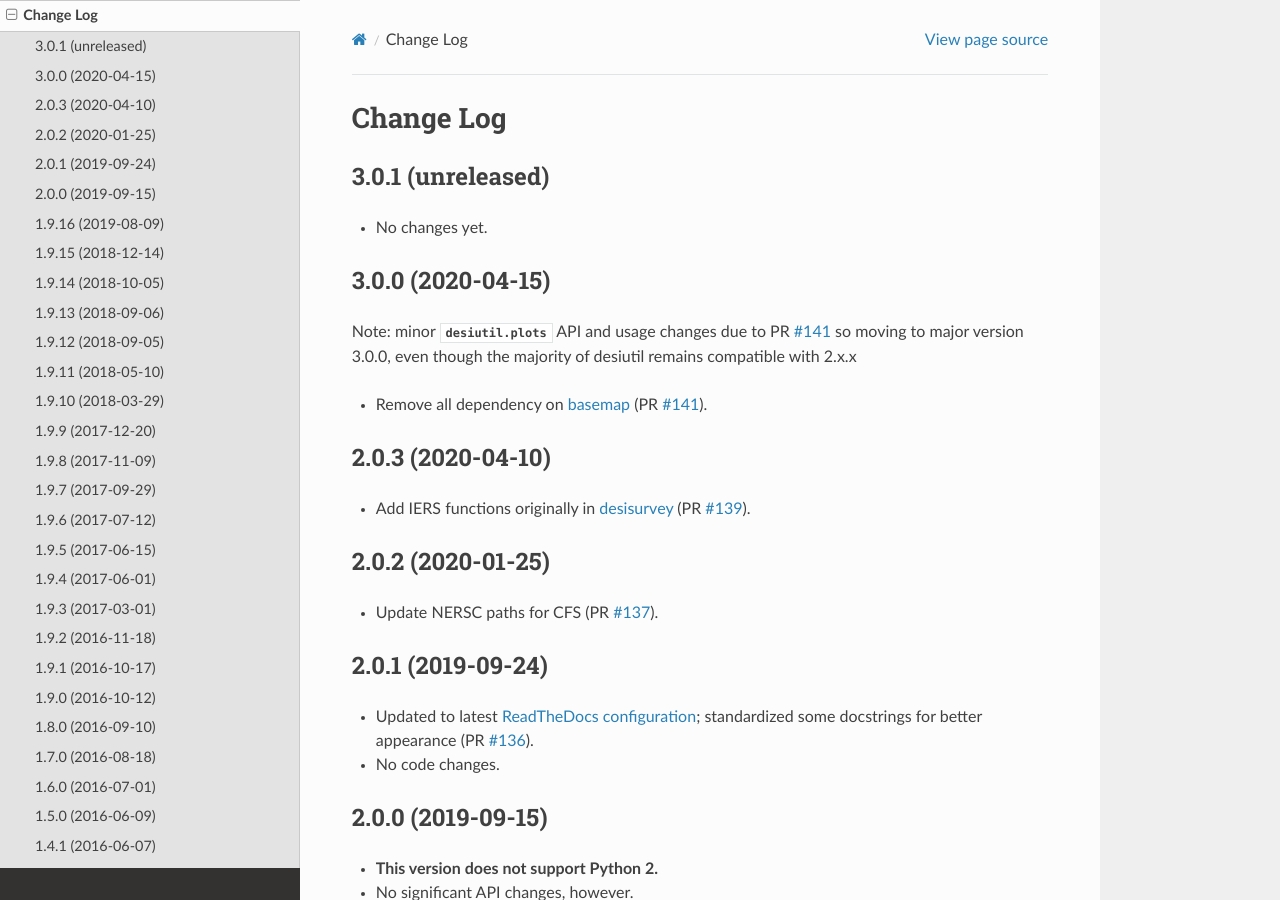
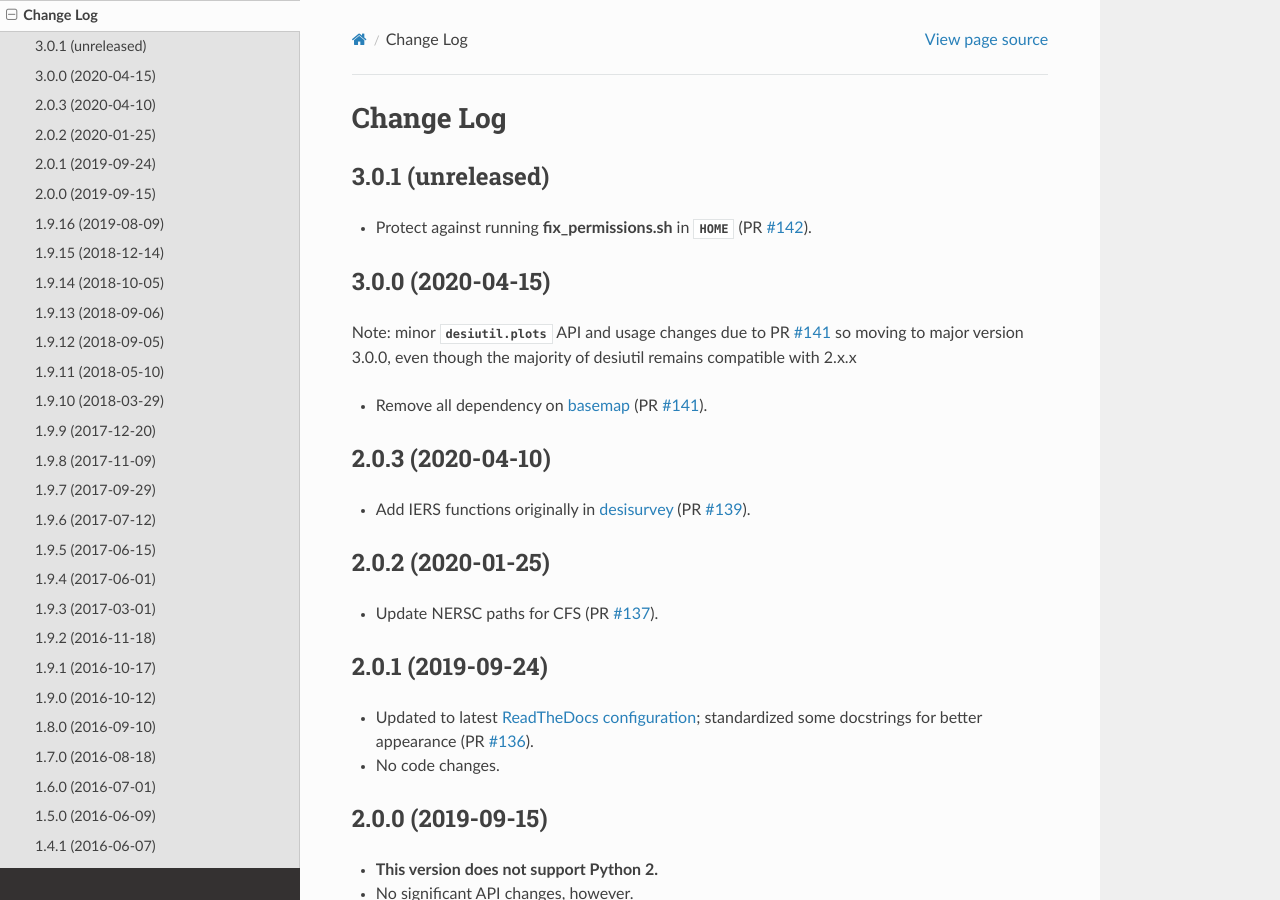
Before and after one commit to desihub/desiutil, a Sphinx documentation site: the page built from doc/changes.rst, in a window 1280 px wide and 900 px high. Built offline with Sphinx 7.4.7 and the Read the Docs theme 2.0.0, drawn with Linux system fonts in a browser that asks for light colours.

Commit message:
update change log

```diff
--- a/doc/changes.rst
+++ b/doc/changes.rst
@@ -5,7 +5,10 @@ Change Log
 3.0.1 (unreleased)
 ------------------
 
-* No changes yet.
+* Protect against running :command:`fix_permissions.sh` in :envvar:`HOME`
+  (PR `#142`_).
+
+.. _`#142`: https://github.com/desihub/desiutil/pull/142
 
 3.0.0 (2020-04-15)
 ------------------
```
